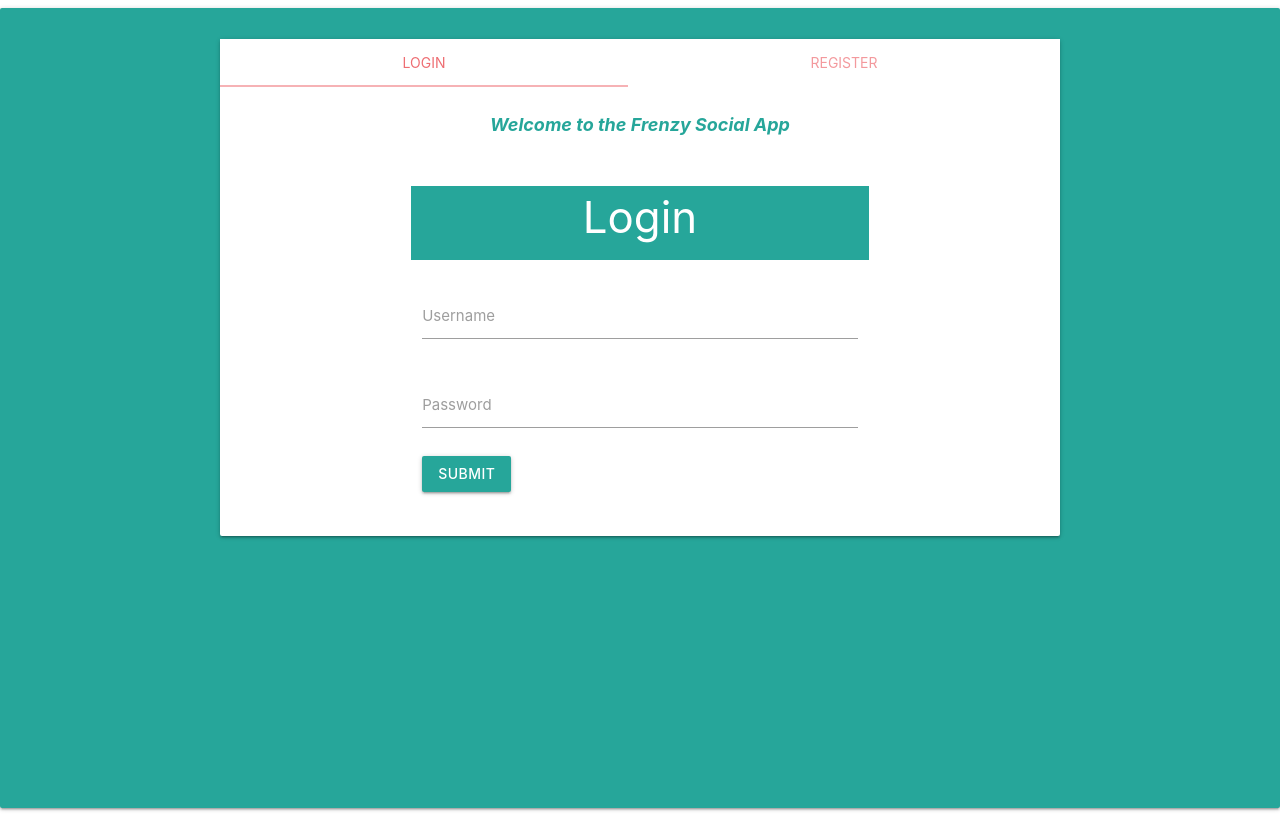
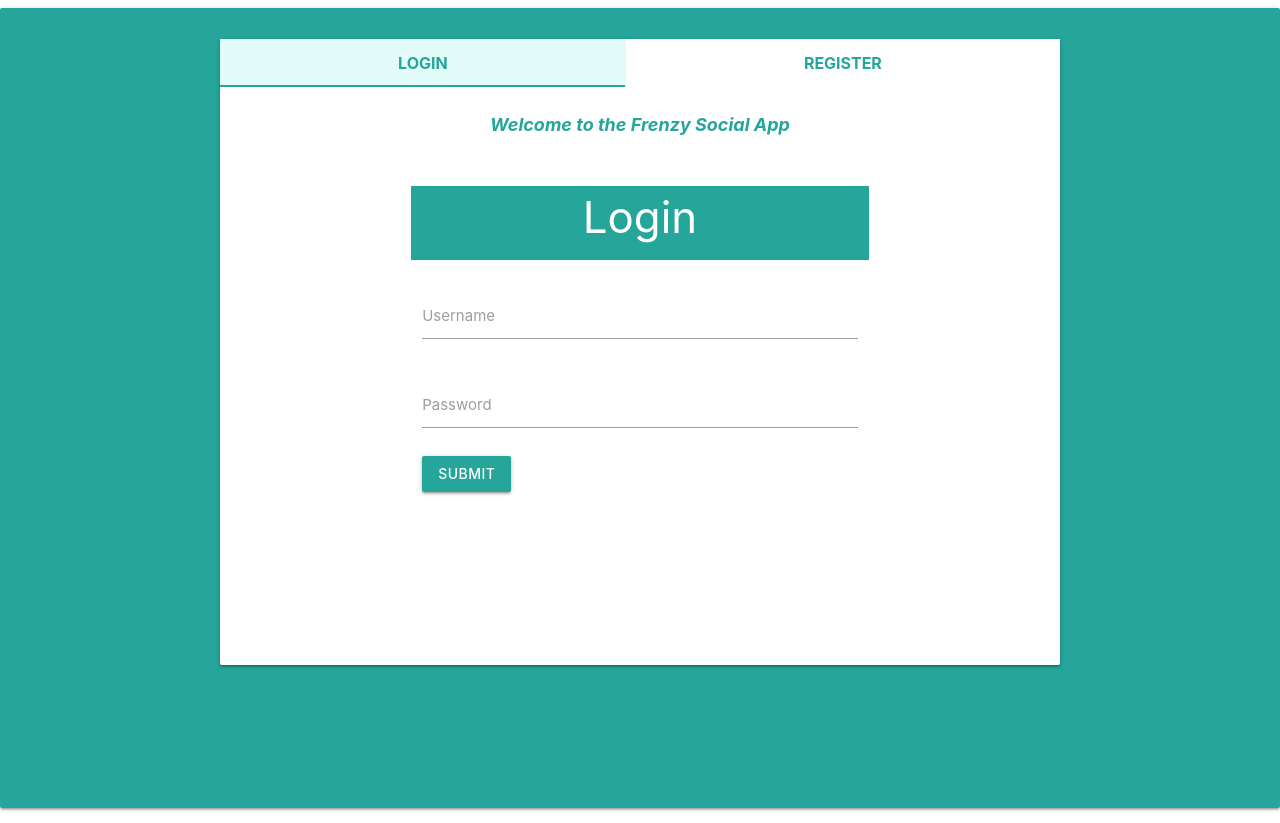
Before and after one commit to stefantrajkovic7/NODE_M.E.A.N-Ionic-social-app, an Angular app in the folder ng-social/: page / in a window 1280 px wide. Built offline with nearby package versions, Linux system fonts and the light colour scheme.

Commit message:
css polish

```diff
--- a/ng-social/src/app/core/auth/auth.component.css
+++ b/ng-social/src/app/core/auth/auth.component.css
@@ -14,3 +14,17 @@
 .bg-auth {
   background: #26a69a;
 }
+
+.tabs a {
+  color: #26a69a;
+  font-weight: bold;
+  font-size: 16px;
+}
+
+.tabs .active {
+  background: #e1fcf9 !important;
+}
+
+.auth-cont {
+  height: 503px;
+}
--- a/ng-social/src/app/core/auth/auth.component.html
+++ b/ng-social/src/app/core/auth/auth.component.html
@@ -16,7 +16,7 @@
           <div class="card-content">
             <p class="text-title">Welcome to the Frenzy Social App</p>
           </div>
-          <div class="card-content">
+          <div class="card-content auth-cont">
             <div id="login">
               <app-login></app-login>
             </div>
--- a/ng-social/src/app/core/auth/register/register.component.html
+++ b/ng-social/src/app/core/auth/register/register.component.html
@@ -10,17 +10,17 @@
             </div>
           </div>
           <div class="row">
-            <div class="input-field col s12">
-              <input id="pass" type="password">
-              <label for="pass">Password</label>
-            </div>
-          </div>
-          <div class="row">
             <app-form-input
                 [name]="name"
                 [type]="type"
                 [label]="label">
             </app-form-input>
+          </div>
+          <div class="row">
+            <div class="input-field col s12">
+              <input id="pass" type="password">
+              <label for="pass">Password</label>
+            </div>
           </div>
           <button id="signupbtn" class="btn waves-effect">
             Submit
--- a/ng-social/src/styles.css
+++ b/ng-social/src/styles.css
@@ -1 +1,4 @@
 /* You can add global styles to this file, and also import other style files */
+.tabs .indicator {
+    background-color: #26a69a !important;
+}
```
